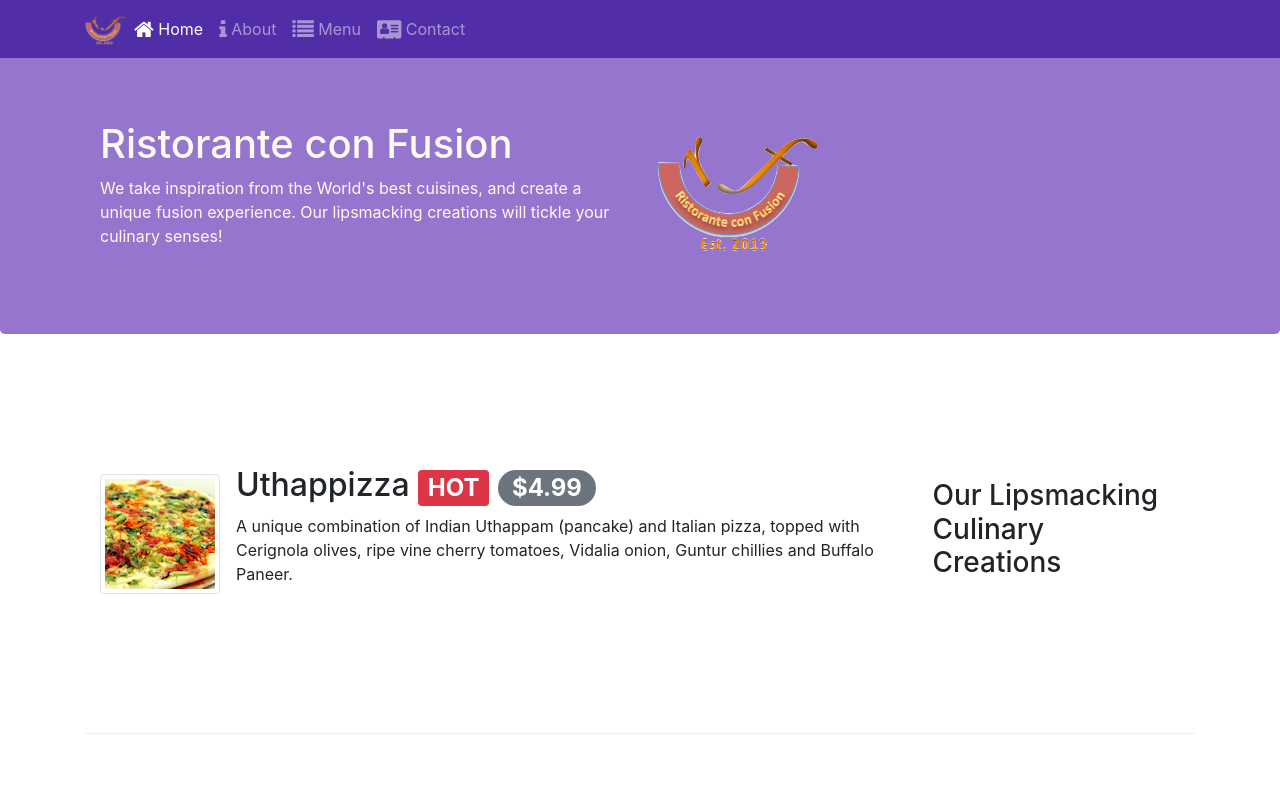
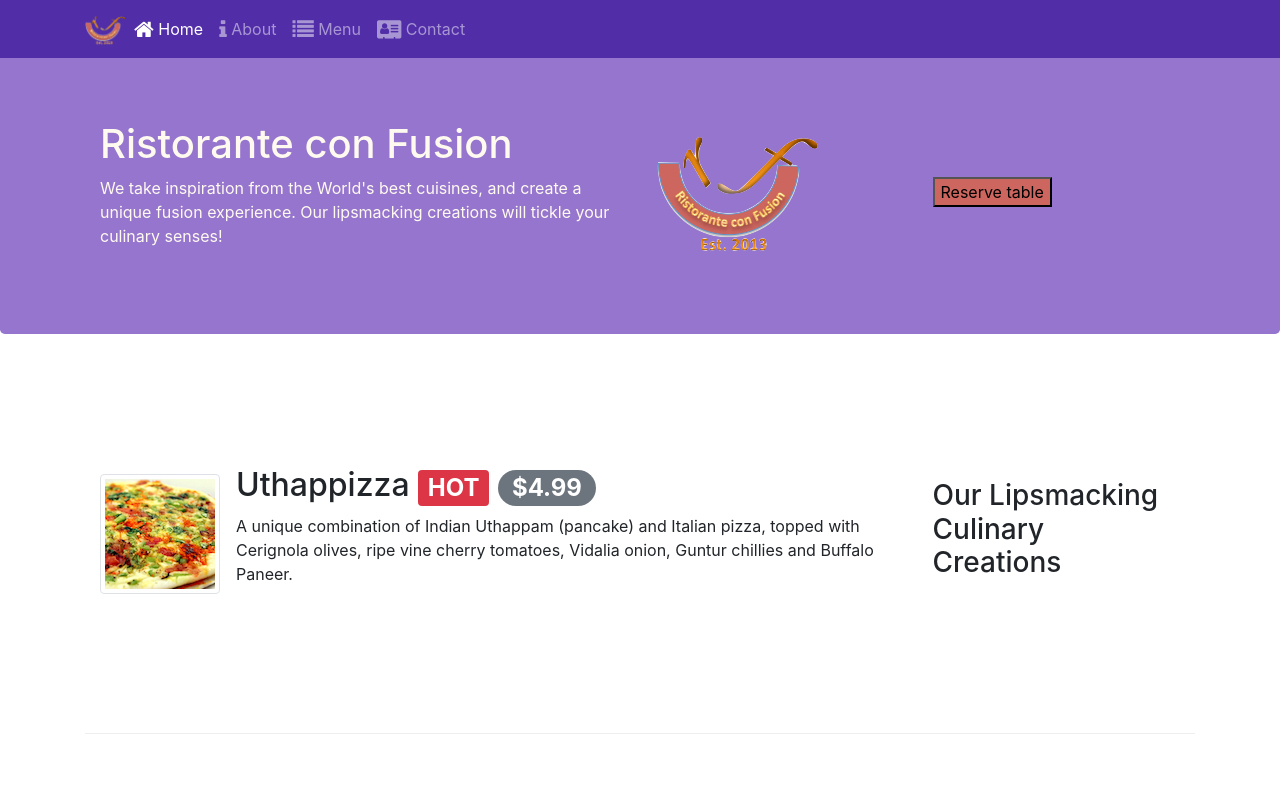
Before and after one commit to UndersunIO/bootstrap4coursesHK, a website: page index.html in a window 1280 px wide. Shown: the top 800 px of the page. Drawn offline with nearby package versions, Linux system fonts and the light colour scheme.

Commit message:
preparation for Assignment2

```diff
--- a/index.html
+++ b/index.html
@@ -42,6 +42,9 @@
                 </div>
                 <div class="col-12 col-sm align-self-center">
                     <img src="img/logo.png" class="img-fluid">
+                </div>
+                <div class="col-12 col-sm align-self-center">
+                    <button style="background-color: #CD665F;">Reserve table</button>
                 </div>
             </div>
         </div>
@@ -103,6 +106,7 @@
         </div>
     </div>
 
+
     <footer class="footer">
         <div class="container">
             <div class="row">
```
